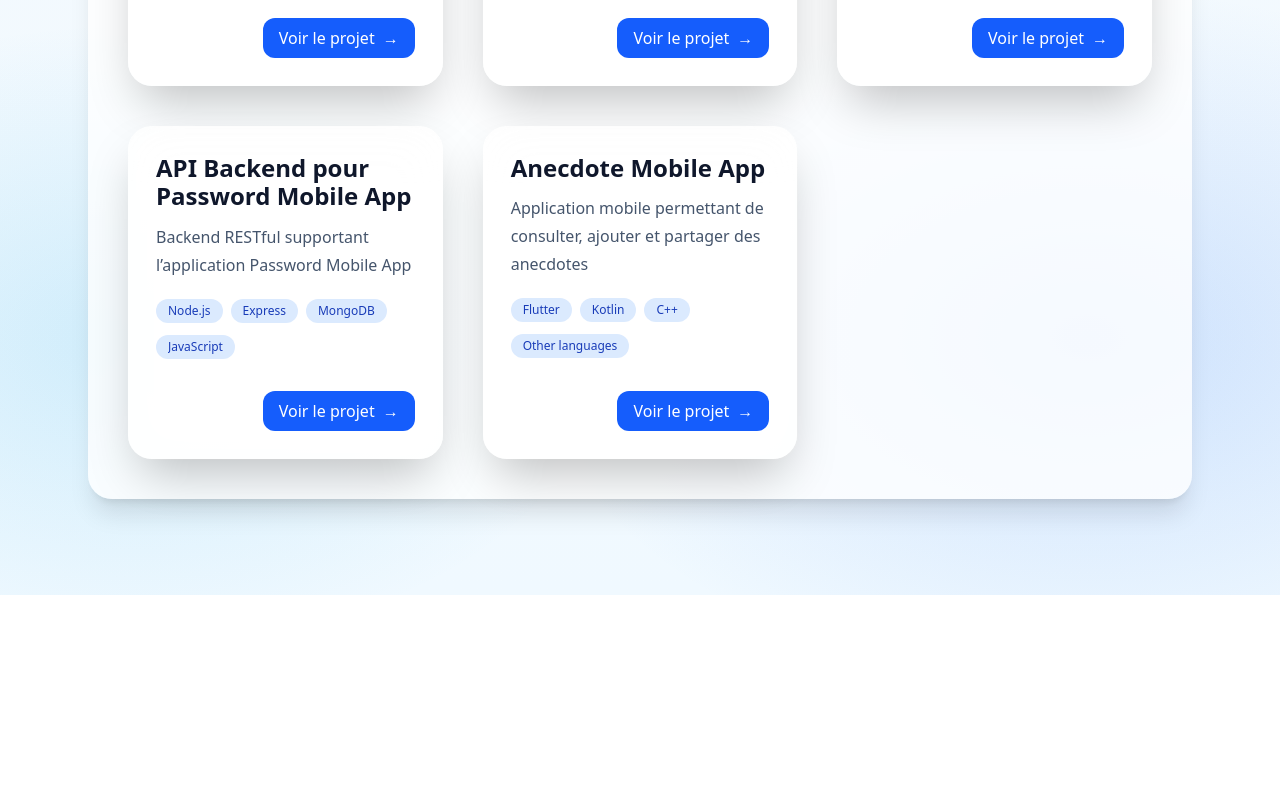
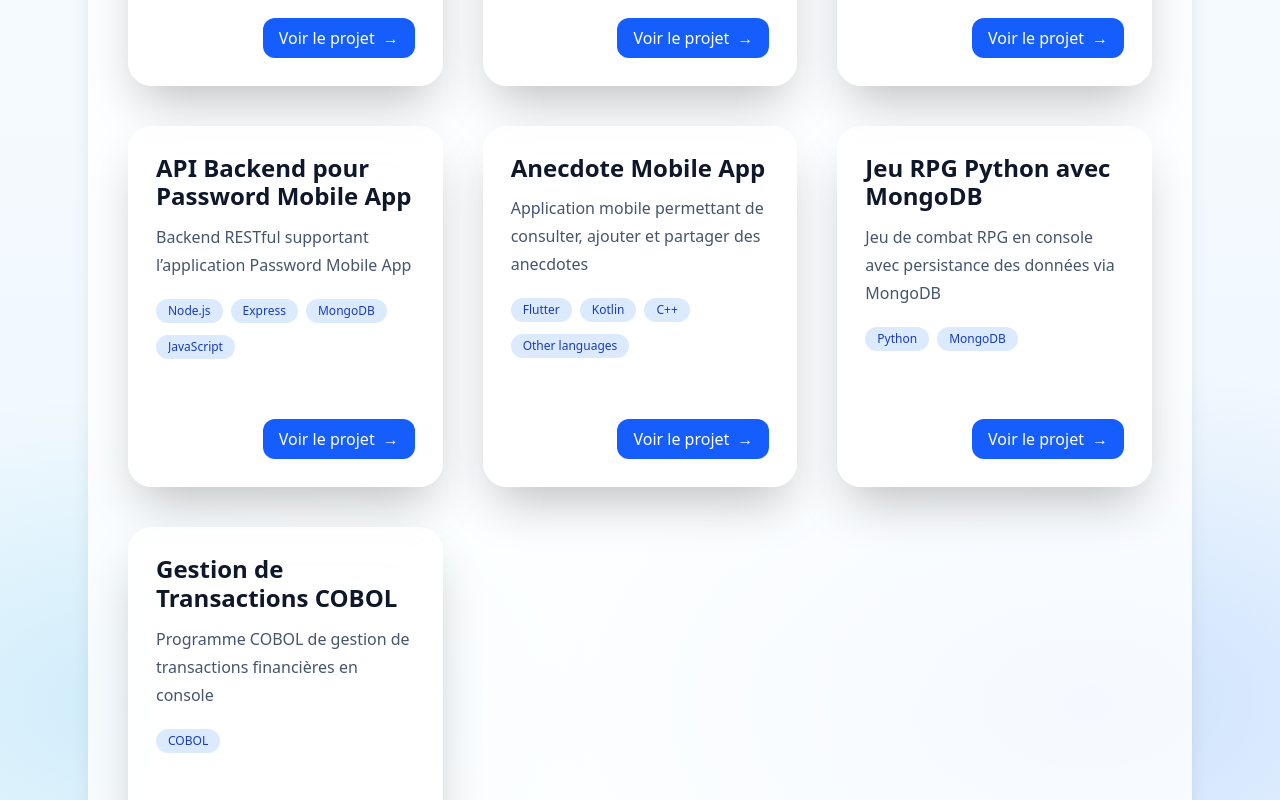
Before and after one commit to powksy94/Portfolio, a React (Vite) app: page /projects in a window 1280 px wide. Shown: the part 1120-1920 px from the top of the page. Before the commit the page ends 1715 px from the top, so only its background shows below. Built offline with nearby package versions, Linux system fonts and the light colour scheme.

Commit message:
add two recents projects

```diff
--- a/src/data/projects.js
+++ b/src/data/projects.js
@@ -172,4 +172,50 @@ export const projects = [
       },
     ],
   },
+  {
+    slug: "bdd-python-game",
+    title: "Jeu RPG Python avec MongoDB",
+    description:
+      "Jeu de combat RPG en console avec persistance des données via MongoDB",
+    tech: "Python, MongoDB",
+    externalLink: "https://github.com/powksy94/BDD_python_game",
+    languages: [{ name: "Python", percent: 100 }],
+    content: [
+      "Développement d'un jeu RPG en console avec Python et base de données MongoDB",
+      "Architecture modulaire avec séparation des modèles, utilitaires et logique de jeu",
+      "Fonctionnalités principales :",
+      {
+        type: "list",
+        items: [
+          "Création d'équipe de 3 personnages parmi 10 classes (Guerrier, Mage, Archer, Paladin…)",
+          "Système de combat tour par tour contre des monstres générés aléatoirement",
+          "Statistiques complètes par personnage (attaque, défense, PV, atout, ultime)",
+          "Classement des joueurs persisté en base de données MongoDB",
+        ],
+      },
+    ],
+  },
+  {
+    slug: "cobol-test-transaction",
+    title: "Gestion de Transactions COBOL",
+    description:
+      "Programme COBOL de gestion de transactions financières en console",
+    tech: "COBOL",
+    externalLink: "https://github.com/powksy94/Cobol_test_transaction",
+    languages: [{ name: "COBOL", percent: 100 }],
+    content: [
+      "Développement d'un système de gestion de transactions financières en COBOL",
+      "Interface console avec menu interactif pour la navigation",
+      "Fonctionnalités principales :",
+      {
+        type: "list",
+        items: [
+          "Saisie de transactions avec validation des champs (date, type, montant, compte)",
+          "Gestion des types CREDIT et DEBIT avec calcul automatique du solde",
+          "Stockage des transactions dans un fichier séquentiel (transaction.dat)",
+          "Affichage des totaux et listing complet des transactions enregistrées",
+        ],
+      },
+    ],
+  },
 ];
```
